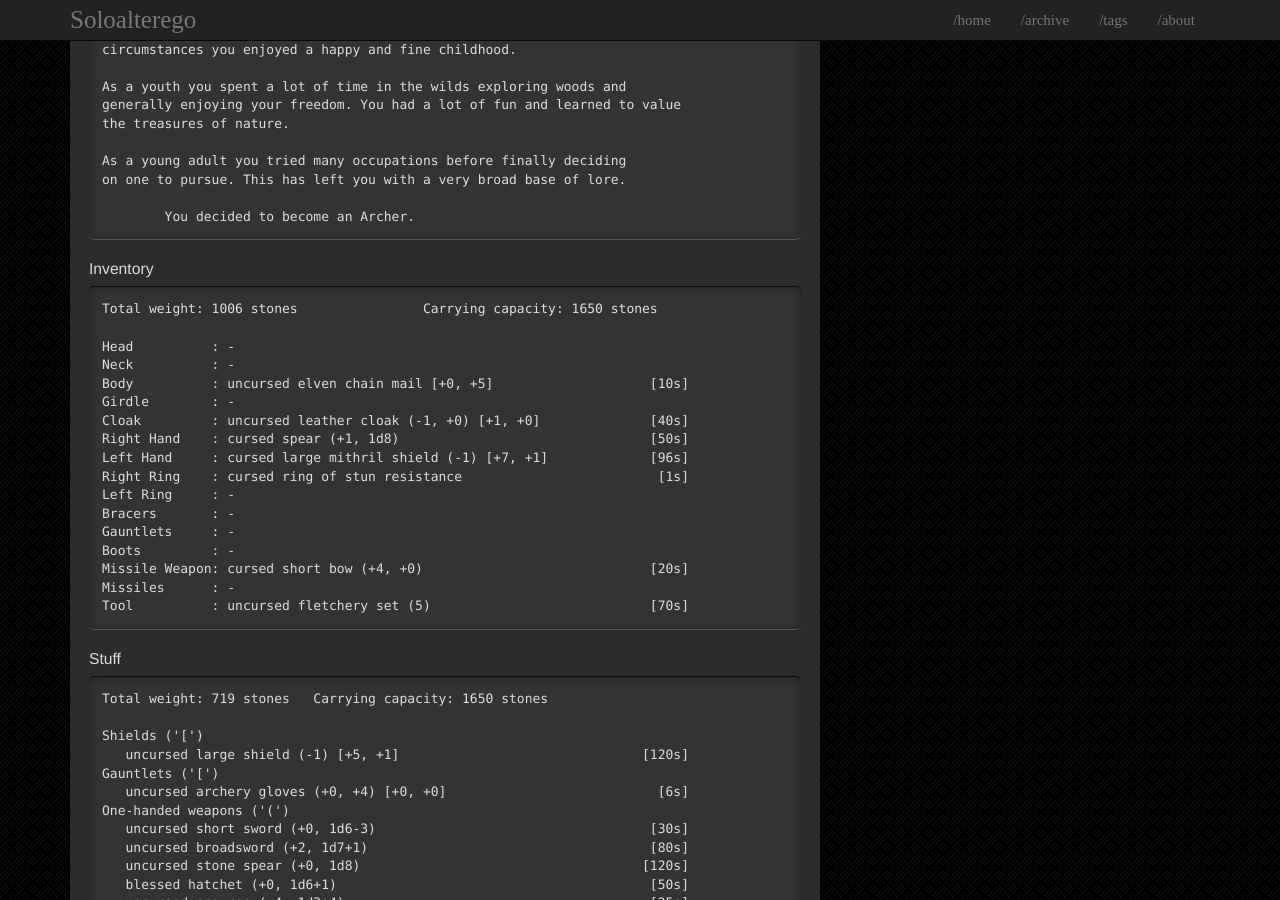
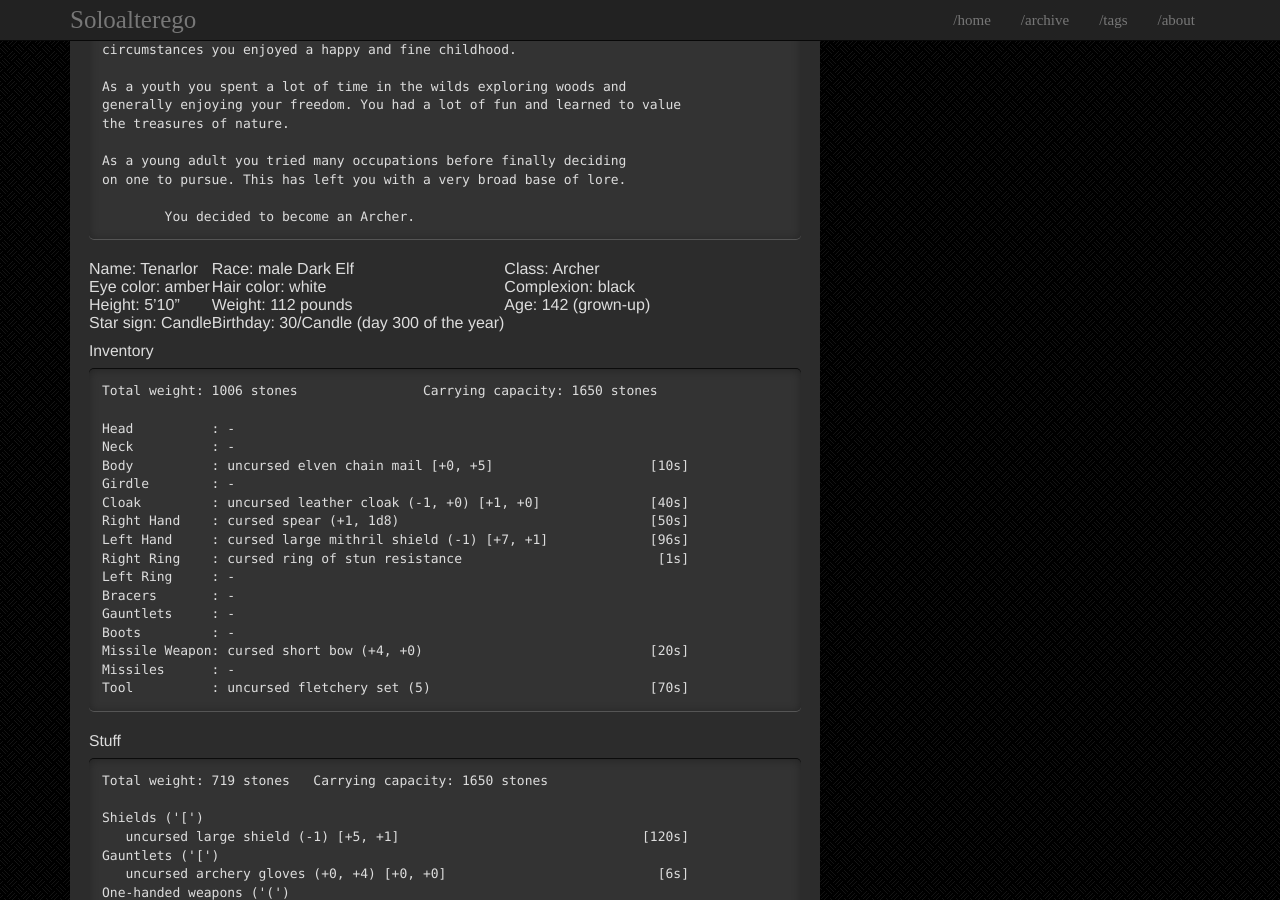
Before and after one commit to soloalterego/soloalterego.github.io, a Jekyll site: the page built from _posts/2017-04-28-tenarlor.md, in a window 1280 px wide and 900 px high, scrolled down 894 px. Built offline with Jekyll 4.4.1, drawn with Linux system fonts in a browser that asks for light colours.

Commit message:
testing table

````diff
--- a/_posts/2017-04-28-tenarlor.md
+++ b/_posts/2017-04-28-tenarlor.md
@@ -55,6 +55,12 @@ on one to pursue. This has left you with a very broad base of lore.
 
         You decided to become an Archer.
 ```
+
+| Name: Tenarlor | Race: male Dark Elf  | Class: Archer |
+| Eye color: amber | Hair color: white | Complexion: black |
+| Height: 5'10" | Weight: 112 pounds | Age: 142 (grown-up) |
+| Star sign: Candle | Birthday: 30/Candle (day 300 of the year) |
+
 #### Inventory
 ```
 Total weight: 1006 stones                Carrying capacity: 1650 stones
````
